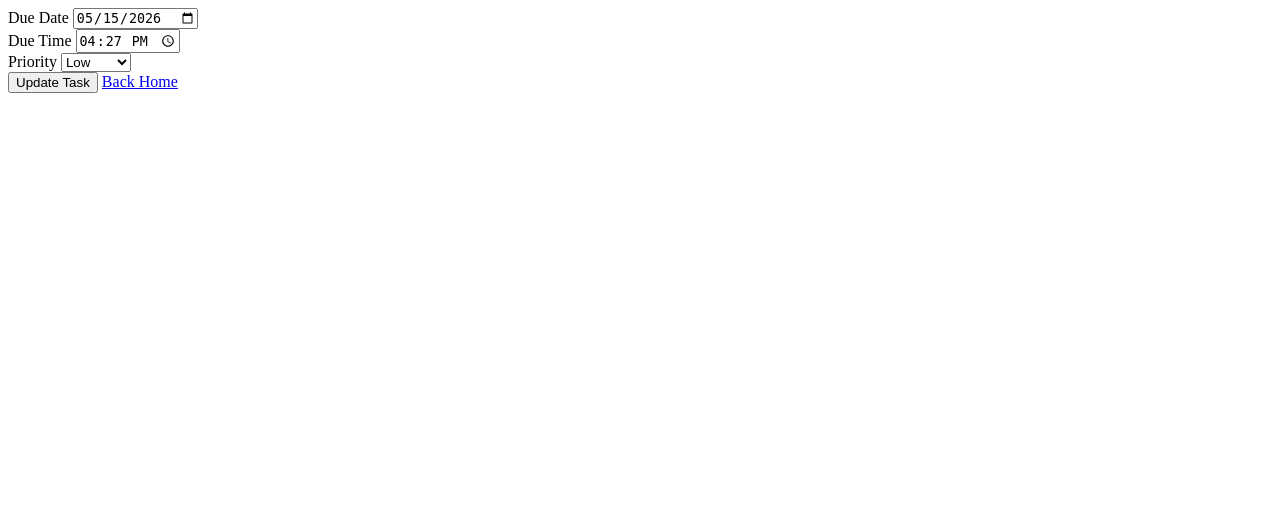
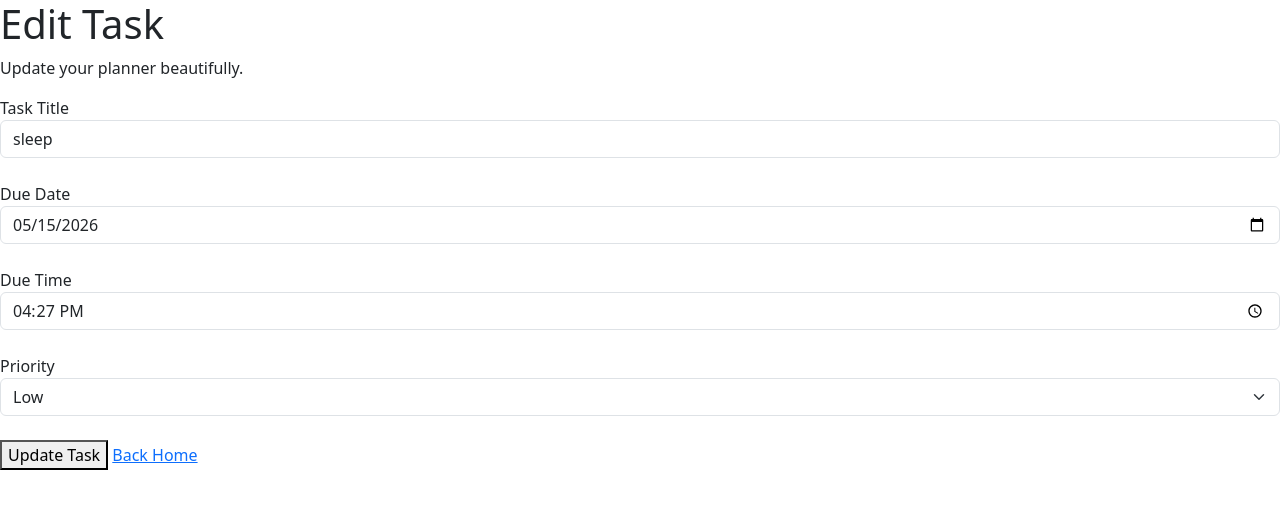
Before and after one commit to SteffaniSilva/To-do-list, a Flask app: page /edit/1 in a window 1280 px wide. Shown: the top 509 px of the page. Run offline with Flask 3, Linux system fonts and the light colour scheme; data comes from the database, SQL or seed files in the repository.

Commit message:
Refactor edit_task.html structure and styling

```diff
--- a/templates/edit_task.html
+++ b/templates/edit_task.html
@@ -1,4 +1,49 @@
 <!DOCTYPE html>
+<html lang="en">
+<head>
+
+    <meta charset="UTF-8">
+    <meta name="viewport" content="width=device-width, initial-scale=1.0">
+
+    <title>Edit Task</title>
+
+    <link
+        href="https://cdn.jsdelivr.net/npm/bootstrap@5.3.0/dist/css/bootstrap.min.css"
+        rel="stylesheet"
+    >
+
+    <link
+        rel="stylesheet"
+        href="{{ url_for('static', filename='style.css') }}"
+    >
+
+</head>
+
+<body>
+
+<section class="form-page">
+
+    <div class="form-card">
+
+        <h1>Edit Task</h1>
+
+        <p class="form-subtitle">
+            Update your planner beautifully.
+        </p>
+
+        <form method="POST">
+
+            <div class="mb-4">
+
+                <label>Task Title</label>
+
+                <input
+                    type="text"
+                    name="title"
+                    value="{{ task['title'] }}"
+                    class="form-control custom-input"
+                    required
+                >
 
             </div>
 
@@ -37,15 +82,21 @@
                     class="form-select custom-input"
                 >
 
-                                <option {% if task['priority'] == 'Low' %}selected{% endif %}>
+                    <option
+                        {% if task['priority'] == 'Low' %}selected{% endif %}
+                    >
                         Low
                     </option>
 
-                                <option {% if task['priority'] == 'Medium' %}selected{% endif %}>
+                    <option
+                        {% if task['priority'] == 'Medium' %}selected{% endif %}
+                    >
                         Medium
                     </option>
 
-                                <option {% if task['priority'] == 'High' %}selected{% endif %}>
+                    <option
+                        {% if task['priority'] == 'High' %}selected{% endif %}
+                    >
                         High
                     </option>
 
@@ -65,12 +116,6 @@
 
     </div>
 
-            </div>
-
-        </div>
-
-    </div>
-
 </section>
 
 </body>
```
Lines whose indentation alone changed are shown as unchanged.
